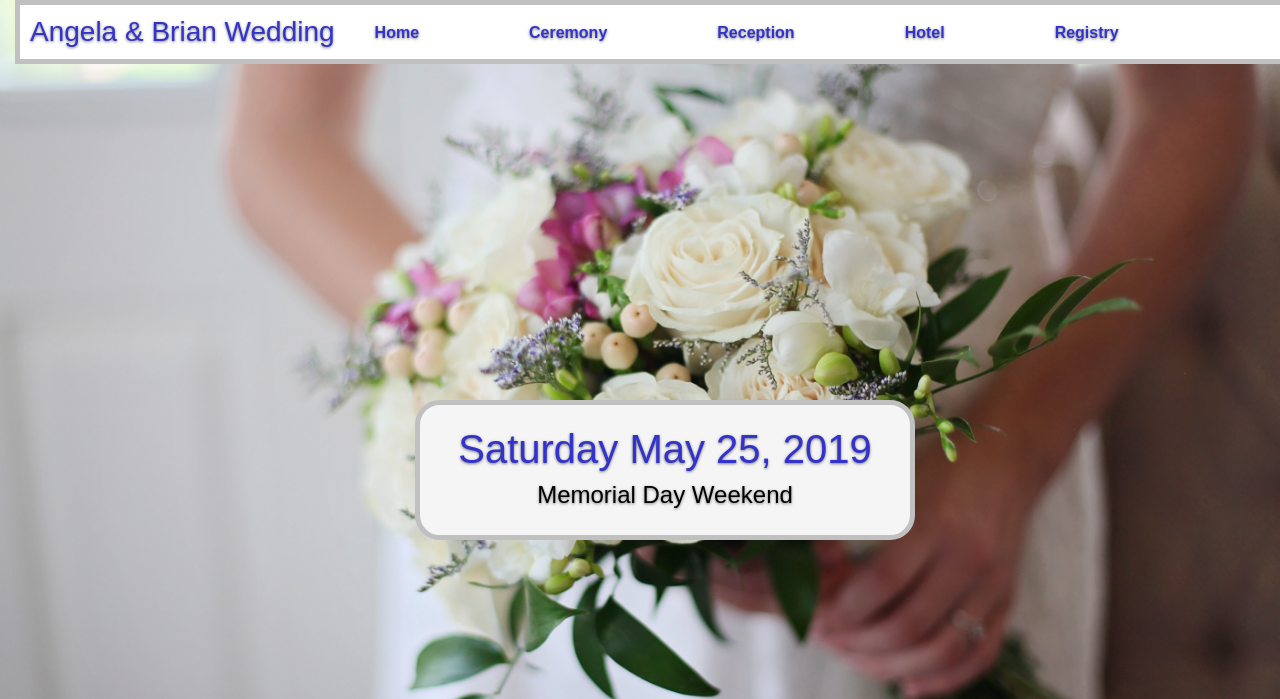
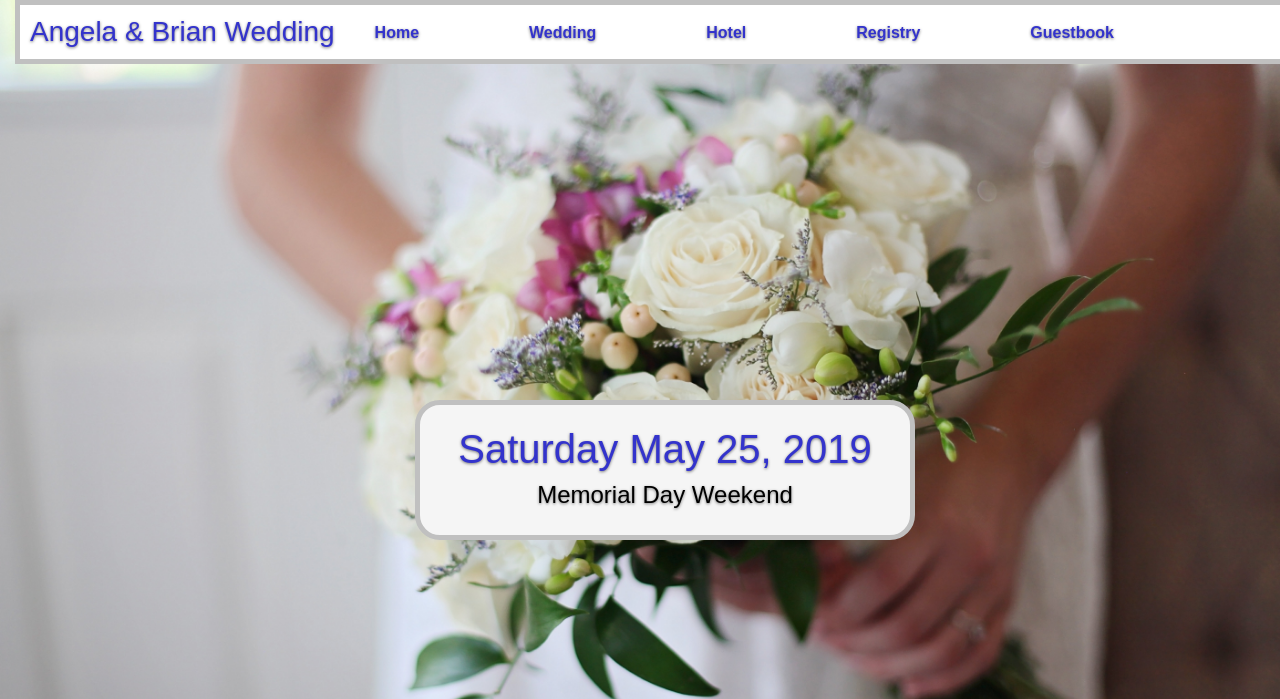
Before and after one commit to ADFrys/angelabrianwedding2019, a Django app: page / in a window 1280 px wide. Shown: the top 699 px of the page. Run offline with Django 3.2, Linux system fonts and the light colour scheme; some libraries are stand-ins or nearby versions.

Commit message:
Update nav link

```diff
--- a/templates/mainpage.html
+++ b/templates/mainpage.html
@@ -19,16 +19,16 @@
 								<a href="/">Home</a>
 							</li>
 							<li>
-								<a href="#Ceremony">Ceremony</a>
-							</li>
-							<li>
-								<a href="#Reception">Reception</a>
+								<a href="#Ceremony">Wedding</a>
 							</li>
 							<li>
 								<a href="#Hotel">Hotel</a>
 							</li>
 							<li>
 								<a href="#Registry">Registry</a>
+							</li>
+							<li>
+								<a href="/guest">Guestbook</a>
 							</li>
 						</ul>
 					</nav>
```
